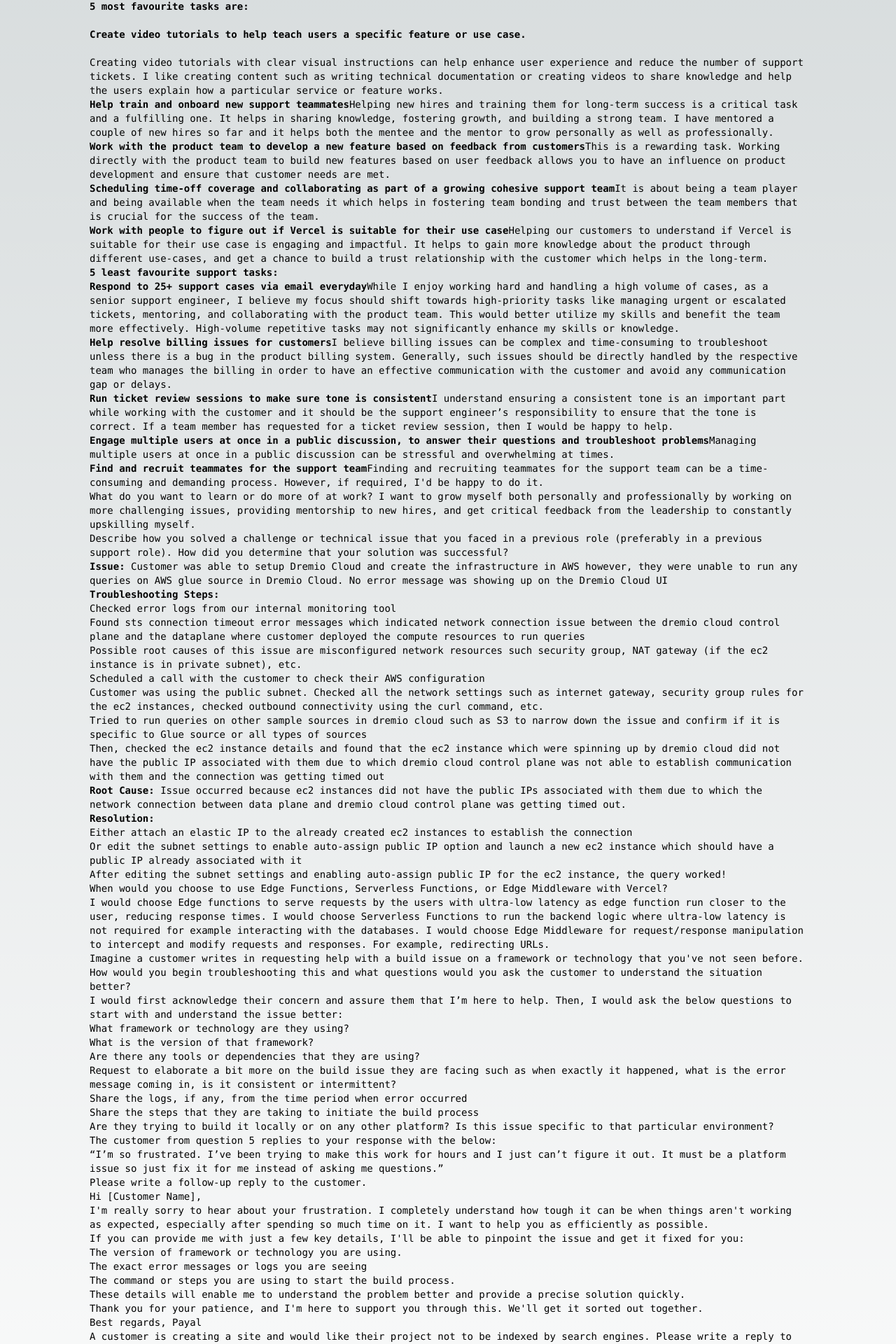
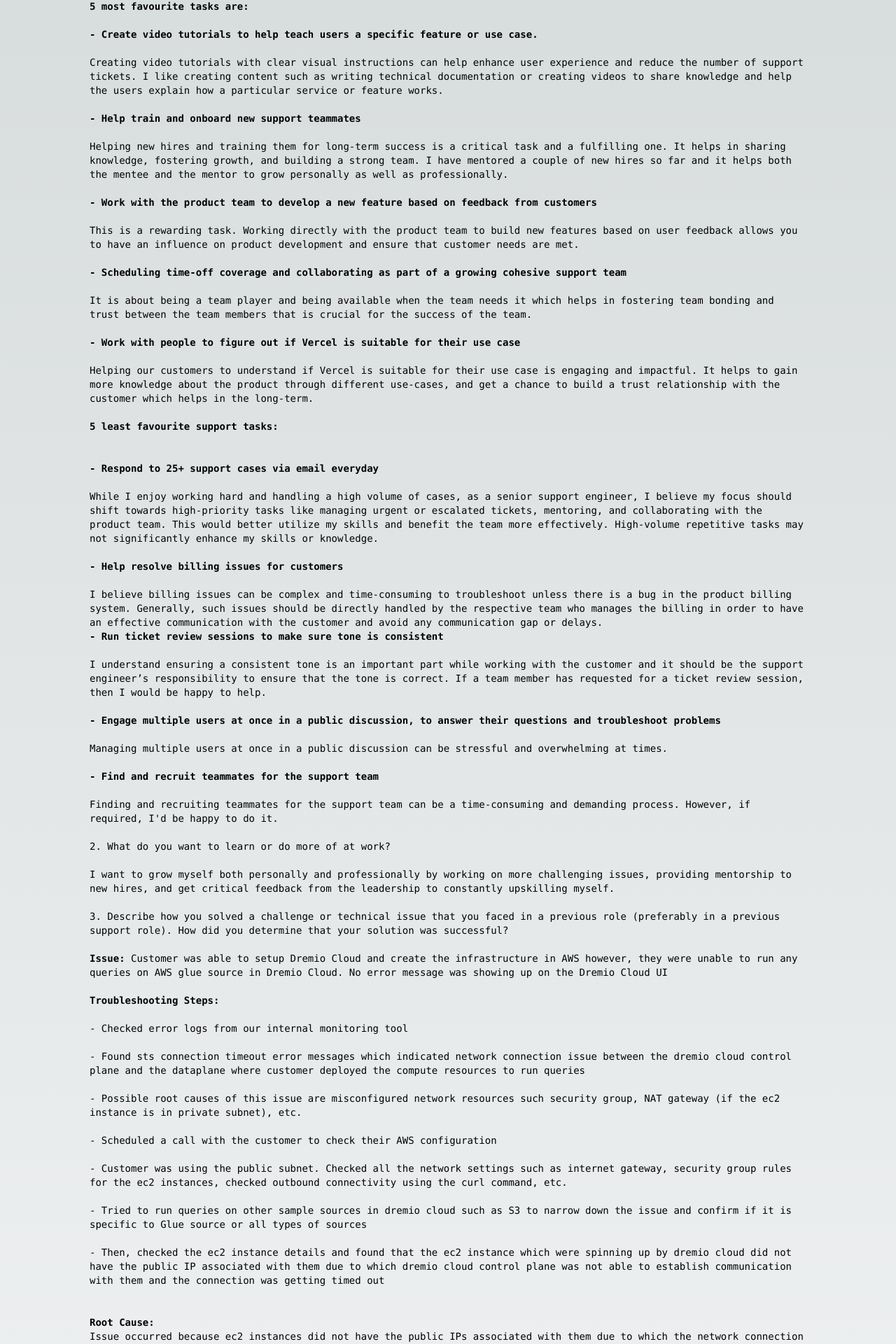
Before and after one commit to payalgupta4639/payal-nextjs, a Next.js app: page / in a window 1280 px wide. Shown: the part 197-2117 px from the top of the page at 70% size. Built offline with nearby package versions, Linux system fonts and the light colour scheme.

Commit message:
Update page.tsx

```diff
--- a/app/page.tsx
+++ b/app/page.tsx
@@ -16,66 +16,66 @@
         <ul>
           <li>
             <p>
-              <strong>Create video tutorials to help teach users a specific feature or use case. <br/><br/></strong>
-              Creating video tutorials with clear visual instructions can help enhance user experience and reduce the number of support tickets. I like creating content such as writing technical documentation or creating videos to share knowledge and help the users explain how a particular service or feature works.
+              <strong>- Create video tutorials to help teach users a specific feature or use case. <br/><br/></strong>
+              Creating video tutorials with clear visual instructions can help enhance user experience and reduce the number of support tickets. I like creating content such as writing technical documentation or creating videos to share knowledge and help the users explain how a particular service or feature works.<br/><br/>
             </p>
           </li>
           <li>
             <p>
-              <strong>Help train and onboard new support teammates</strong>
-              Helping new hires and training them for long-term success is a critical task and a fulfilling one. It helps in sharing knowledge, fostering growth, and building a strong team. I have mentored a couple of new hires so far and it helps both the mentee and the mentor to grow personally as well as professionally.
+              <strong>- Help train and onboard new support teammates</strong><br/><br/>
+              Helping new hires and training them for long-term success is a critical task and a fulfilling one. It helps in sharing knowledge, fostering growth, and building a strong team. I have mentored a couple of new hires so far and it helps both the mentee and the mentor to grow personally as well as professionally.<br/><br/>
             </p>
           </li>
           <li>
             <p>
-              <strong>Work with the product team to develop a new feature based on feedback from customers</strong>
-              This is a rewarding task. Working directly with the product team to build new features based on user feedback allows you to have an influence on product development and ensure that customer needs are met.
+              <strong>- Work with the product team to develop a new feature based on feedback from customers</strong><br/><br/>
+              This is a rewarding task. Working directly with the product team to build new features based on user feedback allows you to have an influence on product development and ensure that customer needs are met.<br/><br/>
             </p>
           </li>
           <li>
             <p>
-              <strong>Scheduling time-off coverage and collaborating as part of a growing cohesive support team</strong>
-              It is about being a team player and being available when the team needs it which helps in fostering team bonding and trust between the team members that is crucial for the success of the team.
+              <strong>- Scheduling time-off coverage and collaborating as part of a growing cohesive support team</strong><br/><br/>
+              It is about being a team player and being available when the team needs it which helps in fostering team bonding and trust between the team members that is crucial for the success of the team.<br/><br/>
             </p>
           </li>
           <li>
             <p>
-              <strong>Work with people to figure out if Vercel is suitable for their use case</strong>
-              Helping our customers to understand if Vercel is suitable for their use case is engaging and impactful. It helps to gain more knowledge about the product through different use-cases, and get a chance to build a trust relationship with the customer which helps in the long-term.
+              <strong>- Work with people to figure out if Vercel is suitable for their use case</strong><br/><br/>
+              Helping our customers to understand if Vercel is suitable for their use case is engaging and impactful. It helps to gain more knowledge about the product through different use-cases, and get a chance to build a trust relationship with the customer which helps in the long-term.<br/><br/>
             </p>
           </li>
         </ul>
 
-        <p><strong>5 least favourite support tasks:</strong></p>
+        <p><strong>5 least favourite support tasks:</strong></p><br/><br/>
         <ul>
           <li>
             <p>
-              <strong>Respond to 25+ support cases via email everyday</strong>
-              While I enjoy working hard and handling a high volume of cases, as a senior support engineer, I believe my focus should shift towards high-priority tasks like managing urgent or escalated tickets, mentoring, and collaborating with the product team. This would better utilize my skills and benefit the team more effectively. High-volume repetitive tasks may not significantly enhance my skills or knowledge.
+              <strong>- Respond to 25+ support cases via email everyday</strong><br/><br/>
+              While I enjoy working hard and handling a high volume of cases, as a senior support engineer, I believe my focus should shift towards high-priority tasks like managing urgent or escalated tickets, mentoring, and collaborating with the product team. This would better utilize my skills and benefit the team more effectively. High-volume repetitive tasks may not significantly enhance my skills or knowledge.<br/><br/>
             </p>
           </li>
           <li>
             <p>
-              <strong>Help resolve billing issues for customers</strong>
+              <strong>- Help resolve billing issues for customers</strong><br/><br/>
               I believe billing issues can be complex and time-consuming to troubleshoot unless there is a bug in the product billing system. Generally, such issues should be directly handled by the respective team who manages the billing in order to have an effective communication with the customer and avoid any communication gap or delays.
             </p>
           </li>
           <li>
             <p>
-              <strong>Run ticket review sessions to make sure tone is consistent</strong>
-              I understand ensuring a consistent tone is an important part while working with the customer and it should be the support engineer’s responsibility to ensure that the tone is correct. If a team member has requested for a ticket review session, then I would be happy to help.
+              <strong>- Run ticket review sessions to make sure tone is consistent</strong><br/><br/>
+              I understand ensuring a consistent tone is an important part while working with the customer and it should be the support engineer’s responsibility to ensure that the tone is correct. If a team member has requested for a ticket review session, then I would be happy to help.<br/><br/>
             </p>
           </li>
           <li>
             <p>
-              <strong>Engage multiple users at once in a public discussion, to answer their questions and troubleshoot problems</strong>
-              Managing multiple users at once in a public discussion can be stressful and overwhelming at times.
+              <strong>- Engage multiple users at once in a public discussion, to answer their questions and troubleshoot problems</strong><br/><br/>
+              Managing multiple users at once in a public discussion can be stressful and overwhelming at times.<br/><br/>
             </p>
           </li>
           <li>
             <p>
-              <strong>Find and recruit teammates for the support team</strong>
-              Finding and recruiting teammates for the support team can be a time-consuming and demanding process. However, if required, I'd be happy to do it.
+              <strong>- Find and recruit teammates for the support team</strong><br/><br/>
+              Finding and recruiting teammates for the support team can be a time-consuming and demanding process. However, if required, I'd be happy to do it.<br/><br/>
             </p>
           </li>
         </ul>
@@ -83,34 +83,34 @@
         <ol start={2}>
           <li>
             <p>
-              What do you want to learn or do more of at work?
-              I want to grow myself both personally and professionally by working on more challenging issues, providing mentorship to new hires, and get critical feedback from the leadership to constantly upskilling myself.
+              2. What do you want to learn or do more of at work? <br/><br/>
+              I want to grow myself both personally and professionally by working on more challenging issues, providing mentorship to new hires, and get critical feedback from the leadership to constantly upskilling myself.<br/><br/>
             </p>
           </li>
           <li>
             <p>
-              Describe how you solved a challenge or technical issue that you faced in a previous role (preferably in a previous support role). How did you determine that your solution was successful?
+              3. Describe how you solved a challenge or technical issue that you faced in a previous role (preferably in a previous support role). How did you determine that your solution was successful?<br/><br/>
             </p>
             <p>
-              <strong>Issue:</strong> Customer was able to setup Dremio Cloud and create the infrastructure in AWS however, they were unable to run any queries on AWS glue source in Dremio Cloud. No error message was showing up on the Dremio Cloud UI
+              <strong>Issue:</strong> Customer was able to setup Dremio Cloud and create the infrastructure in AWS however, they were unable to run any queries on AWS glue source in Dremio Cloud. No error message was showing up on the Dremio Cloud UI<br/><br/>
             </p>
             <p>
-              <strong>Troubleshooting Steps:</strong>
+              <strong>Troubleshooting Steps:</strong><br/><br/>
             </p>
             <ul>
-              <li>Checked error logs from our internal monitoring tool</li>
-              <li>Found sts connection timeout error messages which indicated network connection issue between the dremio cloud control plane and the dataplane where customer deployed the compute resources to run queries</li>
-              <li>Possible root causes of this issue are misconfigured network resources such security group, NAT gateway (if the ec2 instance is in private subnet), etc.</li>
-              <li>Scheduled a call with the customer to check their AWS configuration</li>
-              <li>Customer was using the public subnet. Checked all the network settings such as internet gateway, security group rules for the ec2 instances, checked outbound connectivity using the curl command, etc.</li>
-              <li>Tried to run queries on other sample sources in dremio cloud such as S3 to narrow down the issue and confirm if it is specific to Glue source or all types of sources</li>
-              <li>Then, checked the ec2 instance details and found that the ec2 instance which were spinning up by dremio cloud did not have the public IP associated with them due to which dremio cloud control plane was not able to establish communication with them and the connection was getting timed out</li>
+              <li>- Checked error logs from our internal monitoring tool</li><br/>
+              <li>- Found sts connection timeout error messages which indicated network connection issue between the dremio cloud control plane and the dataplane where customer deployed the compute resources to run queries</li><br/>
+              <li>- Possible root causes of this issue are misconfigured network resources such security group, NAT gateway (if the ec2 instance is in private subnet), etc.</li><br/>
+              <li>- Scheduled a call with the customer to check their AWS configuration</li><br/>
+              <li>- Customer was using the public subnet. Checked all the network settings such as internet gateway, security group rules for the ec2 instances, checked outbound connectivity using the curl command, etc.</li><br/>
+              <li>- Tried to run queries on other sample sources in dremio cloud such as S3 to narrow down the issue and confirm if it is specific to Glue source or all types of sources</li><br/>
+              <li>- Then, checked the ec2 instance details and found that the ec2 instance which were spinning up by dremio cloud did not have the public IP associated with them due to which dremio cloud control plane was not able to establish communication with them and the connection was getting timed out</li><br/><br/>
             </ul>
-            <p><strong>Root Cause:</strong> Issue occurred because ec2 instances did not have the public IPs associated with them due to which the network connection between data plane and dremio cloud control plane was getting timed out.</p>
-            <p><strong>Resolution:</strong></p>
+            <p><strong>Root Cause:</strong><br/> Issue occurred because ec2 instances did not have the public IPs associated with them due to which the network connection between data plane and dremio cloud control plane was getting timed out.</p><br/><br/>
+            <p><strong>Resolution:</strong></p><br/><br/>
             <ul>
-              <li>Either attach an elastic IP to the already created ec2 instances to establish the connection</li>
-              <li>Or edit the subnet settings to enable auto-assign public IP option and launch a new ec2 instance which should have a public IP already associated with it</li>
+              <li>- Either attach an elastic IP to the already created ec2 instances to establish the connection</li><br/>
+              <li>- Or edit the subnet settings to enable auto-assign public IP option and launch a new ec2 instance which should have a public IP already associated with it</li><br/><br/>
             </ul>
             <p>After editing the subnet settings and enabling auto-assign public IP for the ec2 instance, the query worked!</p>
           </li>
@@ -118,38 +118,38 @@
 
         <ol start={4}>
           <li>
-            When would you choose to use Edge Functions, Serverless Functions, or Edge Middleware with Vercel?
+            4. When would you choose to use Edge Functions, Serverless Functions, or Edge Middleware with Vercel?<br/><br/>
             <p>
-              I would choose Edge functions to serve requests by the users with ultra-low latency as edge function run closer to the user, reducing response times. I would choose Serverless Functions to run the backend logic where ultra-low latency is not required for example interacting with the databases. I would choose Edge Middleware for request/response manipulation to intercept and modify requests and responses. For example, redirecting URLs.
+              I would choose Edge functions to serve requests by the users with ultra-low latency as edge function run closer to the user, reducing response times. <br/>I would choose Serverless Functions to run the backend logic where ultra-low latency is not required for example interacting with the databases. <br/>I would choose Edge Middleware for request/response manipulation to intercept and modify requests and responses. For example, redirecting URLs.<br/><br/>
             </p>
           </li>
         </ol>
 
         <ol start={5}>
           <li>
-            Imagine a customer writes in requesting help with a build issue on a framework or technology that you've not seen before. How would you begin troubleshooting this and what questions would you ask the customer to understand the situation better?
+            5. Imagine a customer writes in requesting help with a build issue on a framework or technology that you've not seen before. How would you begin troubleshooting this and what questions would you ask the customer to understand the situation better?<br/><br/>
             <p>
-              I would first acknowledge their concern and assure them that I’m here to help. Then, I would ask the below questions to start with and understand the issue better:
+              I would first acknowledge their concern and assure them that I’m here to help. Then, I would ask the below questions to start with and understand the issue better:<br/><br/>
             </p>
             <ul>
-              <li>What framework or technology are they using?</li>
-              <li>What is the version of that framework?</li>
-              <li>Are there any tools or dependencies that they are using?</li>
-              <li>Request to elaborate a bit more on the build issue they are facing such as when exactly it happened, what is the error message coming in, is it consistent or intermittent?</li>
-              <li>Share the logs, if any, from the time period when error occurred</li>
-              <li>Share the steps that they are taking to initiate the build process</li>
-              <li>Are they trying to build it locally or on any other platform? Is this issue specific to that particular environment?</li>
+              <li>- What framework or technology are they using?</li>
+              <li>- What is the version of that framework?</li>
+              <li>- Are there any tools or dependencies that they are using?</li>
+              <li>- Request to elaborate a bit more on the build issue they are facing such as when exactly it happened, what is the error message coming in, is it consistent or intermittent?</li>
+              <li>- Share the logs, if any, from the time period when error occurred</li>
+              <li>- Share the steps that they are taking to initiate the build process</li>
+              <li>- Are they trying to build it locally or on any other platform? Is this issue specific to that particular environment?</li>
             </ul>
           </li>
         </ol>
 
         <ol start={6}>
           <li>
-            The customer from question 5 replies to your response with the below:
+            6. The customer from question 5 replies to your response with the below:
             <p>
               “I’m so frustrated. I’ve been trying to make this work for hours and I just can’t figure it out. It must be a platform issue so just fix it for me instead of asking me questions.”
             </p>
-            <p>Please write a follow-up reply to the customer.</p>
+            <p>Please write a follow-up reply to the customer.</p><br/><br/>
             <p>
               Hi [Customer Name],
             </p>
@@ -171,8 +171,8 @@
               Thank you for your patience, and I'm here to support you through this. We'll get it sorted out together.
             </p>
             <p>
-              Best regards,
-              Payal
+              Best regards,<br/>
+              Payal<br/><br/>
             </p>
           </li>
         </ol>
@@ -181,7 +181,7 @@
 
         <ol start={8}>
           <li>
-            A customer is creating a site and would like their project not to be indexed by search engines. Please write a reply to the customer. Feel free to add any information about your decision making process after the reply.
+            8. A customer is creating a site and would like their project not to be indexed by search engines. Please write a reply to the customer. Feel free to add any information about your decision making process after the reply.<br/><br/>
             <p>
               Hi [Customer Name],
             </p>
@@ -201,32 +201,32 @@
               Please let me know if you face any issues. Would be happy to assist.
             </p>
             <p>
-              Thanks,
-              Payal
+              Thanks,<br/>
+              Payal<br/><br/>
             </p>
           </li>
         </ol>
 
         <ol start={9}>
           <li>
-            What do you think is one of the most common problems which customers ask Vercel for help with? How would you help customers to overcome common problems, short-term and long-term?
+            9. What do you think is one of the most common problems which customers ask Vercel for help with? How would you help customers to overcome common problems, short-term and long-term?<br/><br/>
             <p>
               Some common issues which customers might be asking Vercel to help with are:
             </p>
             <ul>
-              <li>Build failures</li>
-              <li>Dependencies issues</li>
-              <li>Signup issues</li>
+              <li>- Build failures</li>
+              <li>- Dependencies issues</li>
+              <li>- Signup issues</li><br/><br/>
             </ul>
             <p>
-              I would create macros or templates for such common problems to share with the customers and help them resolve the issues at the earliest as a short term solution. For long-term, I would suggest creating detailed documentation or short videos on how to resolve these common problems in order to reduce the ticket volume and assist our customers best.
+              I would create macros or templates for such common problems to share with the customers and help them resolve the issues at the earliest as a short term solution. For long-term, I would suggest creating detailed documentation or short videos on how to resolve these common problems in order to reduce the ticket volume and assist our customers best.<br/><br/>
             </p>
           </li>
         </ol>
 
         <ol start={10}>
           <li>
-            How could we improve or alter this familiarisation exercise?
+            10. How could we improve or alter this familiarisation exercise?<br/><br/>
             <p>Sorry, time is up. Couldn't think of anything better. Thanks.</p>
           </li>
         </ol>
```
